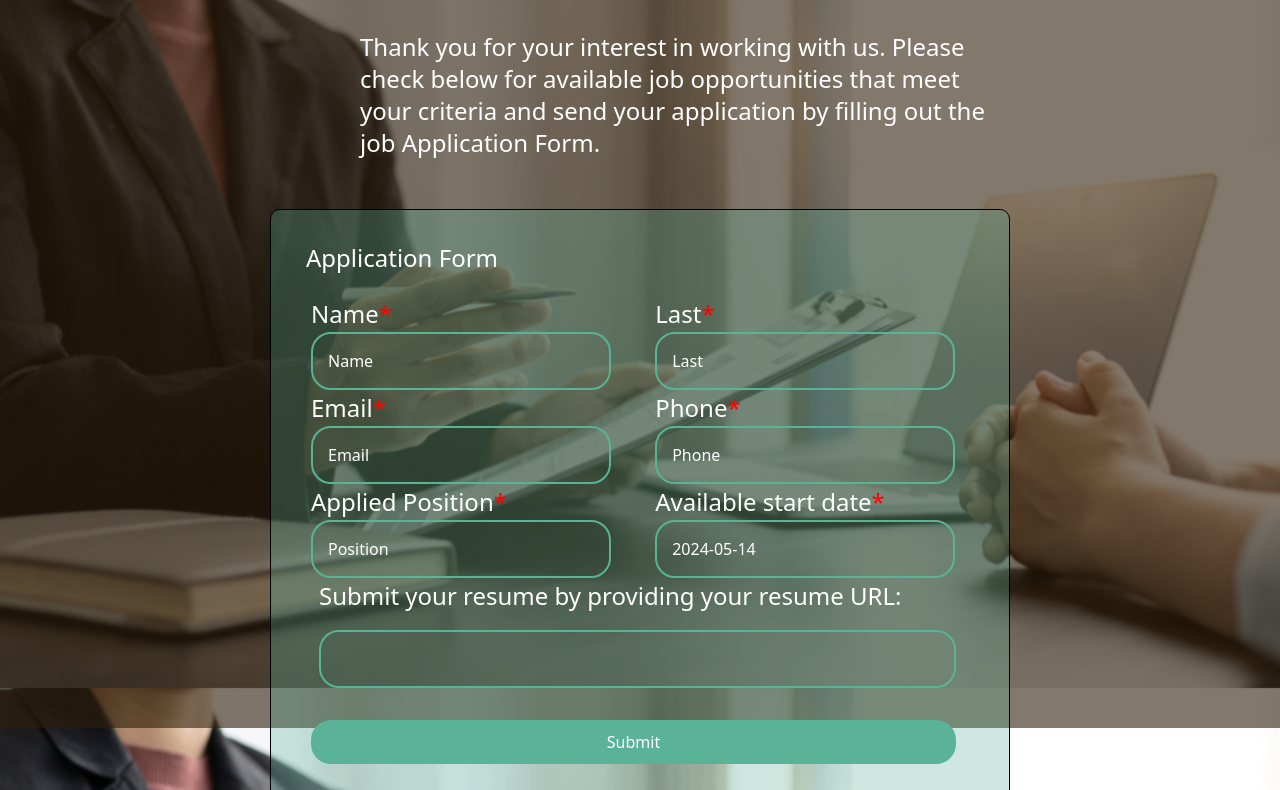
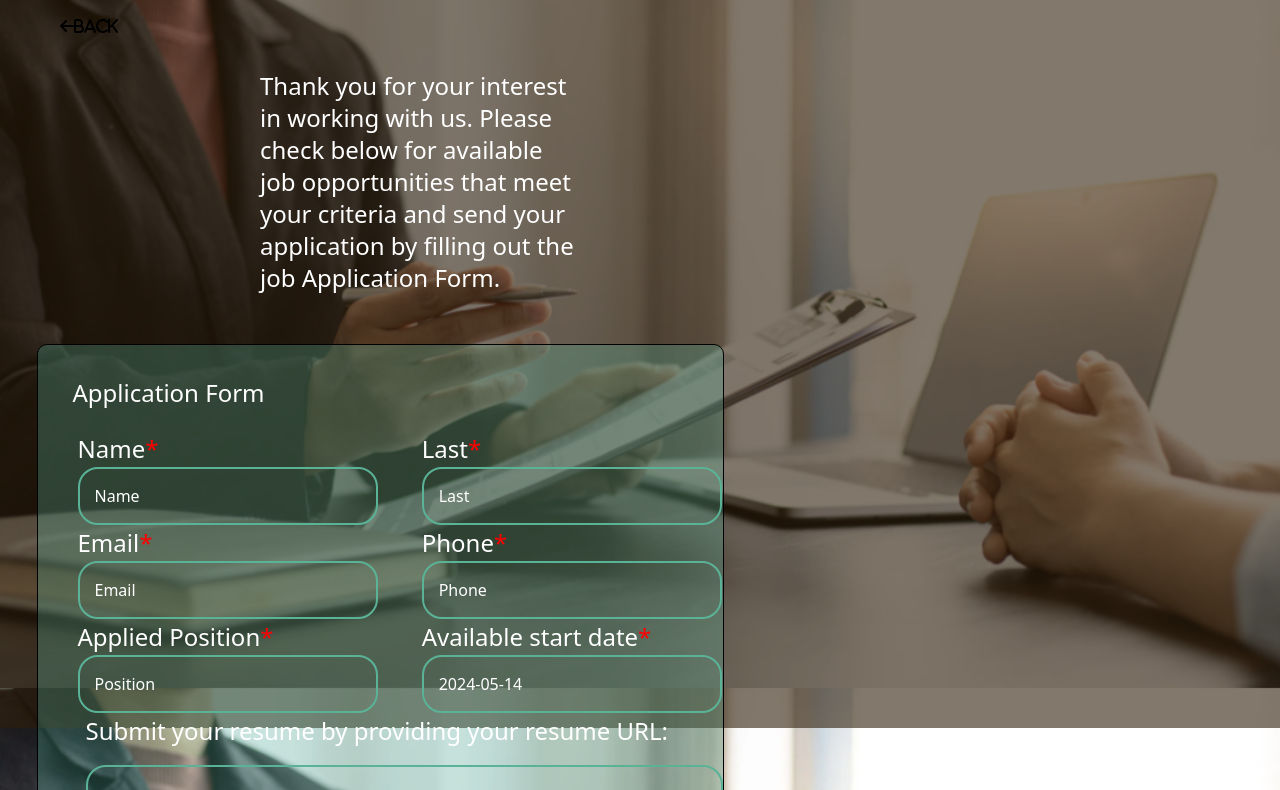
Before and after one commit to Elmerignacio/apply, a plain HTML site: page index.html in a window 1280 px wide. Shown: the part 72-862 px from the top of the page. Drawn offline with nearby package versions, Linux system fonts and the light colour scheme; a script that the page names is missing.

Commit message:
Update index.html

```diff
--- a/index.html
+++ b/index.html
@@ -13,6 +13,11 @@
 <div class="title">
         <p class="para1">Student Job Network</p>
         </div>
+
+    <div class="display">
+    <div class="back">
+      <i class="fa-solid fa-arrow-left"><a href="https:https://elmerignacio.github.io/c1details/">Back</a></i>
+    </div>
 
 
 <div class="flex justify-center items-center">
```
